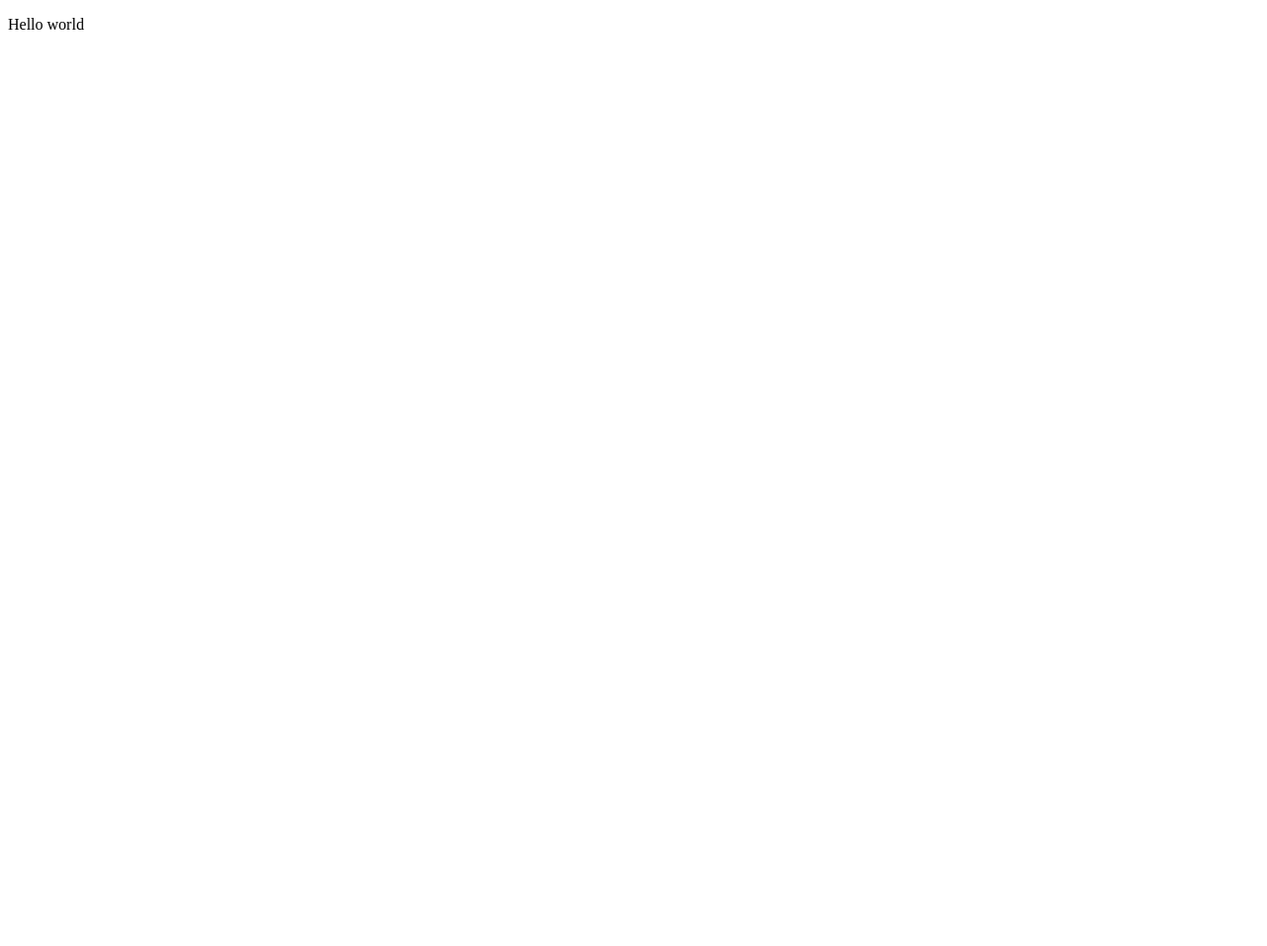
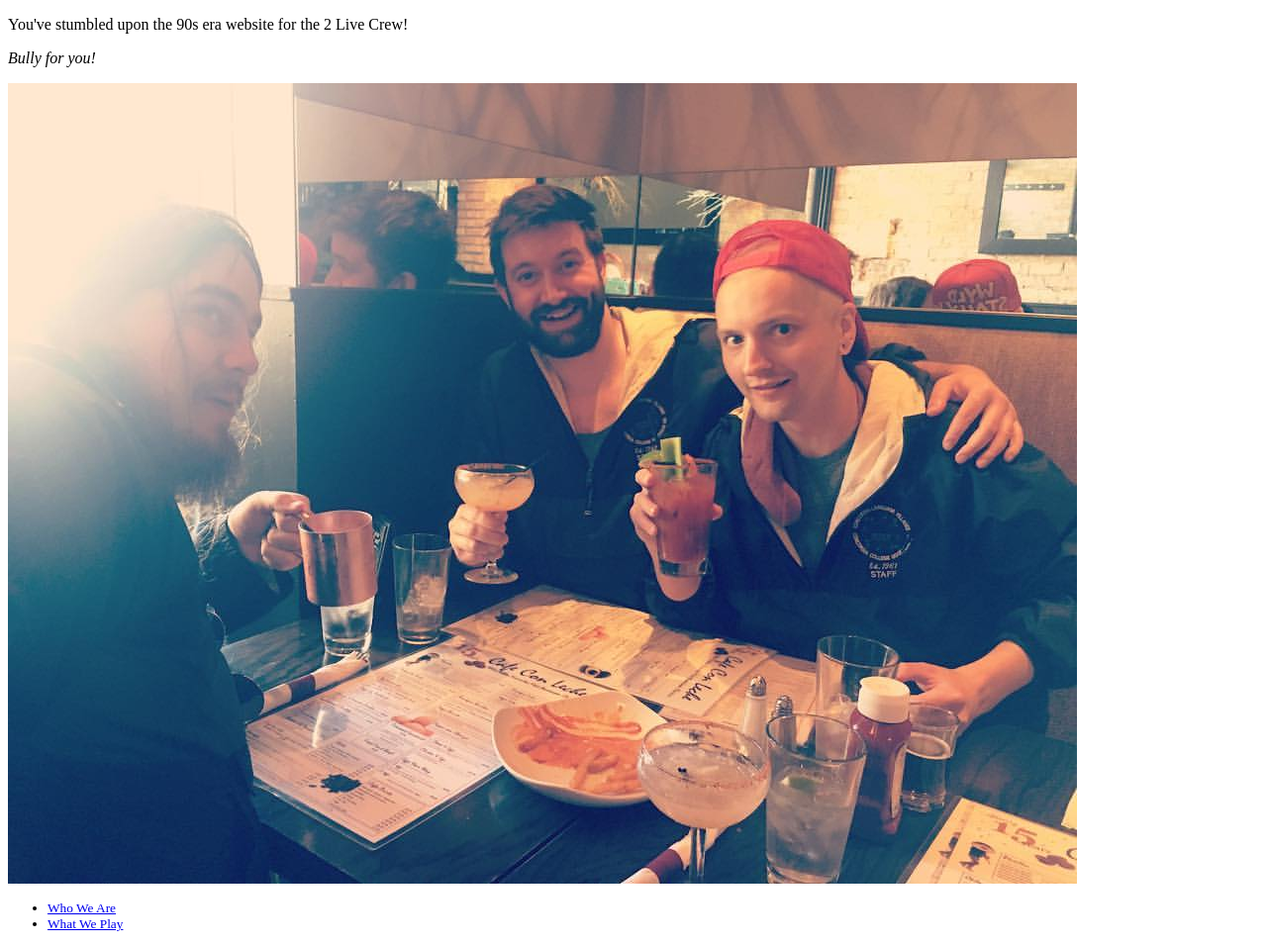
Before and after one commit to samtietze/2lc.github.io, a plain HTML site: page index.html in a window 1280 px wide. Shown: the whole page at 99% size. Before the commit the page ends 800 px from the top, so only its background shows below. Drawn offline with Linux system fonts and the light colour scheme.

Commit message:
Flesh out index page, add nav menu

```diff
--- a/index.html
+++ b/index.html
@@ -4,6 +4,17 @@
   <title>The Official 2LC</title>
 </head>
 <body>
-<p>Hello world</p>
+  <p>You've stumbled upon the 90s era website for the 2 Live Crew!</p>
+  <p><em>Bully for you!</em></p>
+    <img srcset="images/2lcgroup.jpg 1080w"
+    sizes="(min-width:1150px) 1080px, 95vw"
+    alt="2LCrew">
 </body>
+<footer><small>
+  <nav class="menu">
+    <ul>
+      <li><a href="thecrew.html">Who We Are</a></li>
+      <li><a href="games.html">What We Play</a></li>
+    </ul>
+</small></footer>
 </html>
```
Also changed, not shown: thecrew.html (+10 -8 lines), images/johnlauren.jpg, images/sam_b.jpg, images/skips.jpg, images/tyler_a.jpg.
